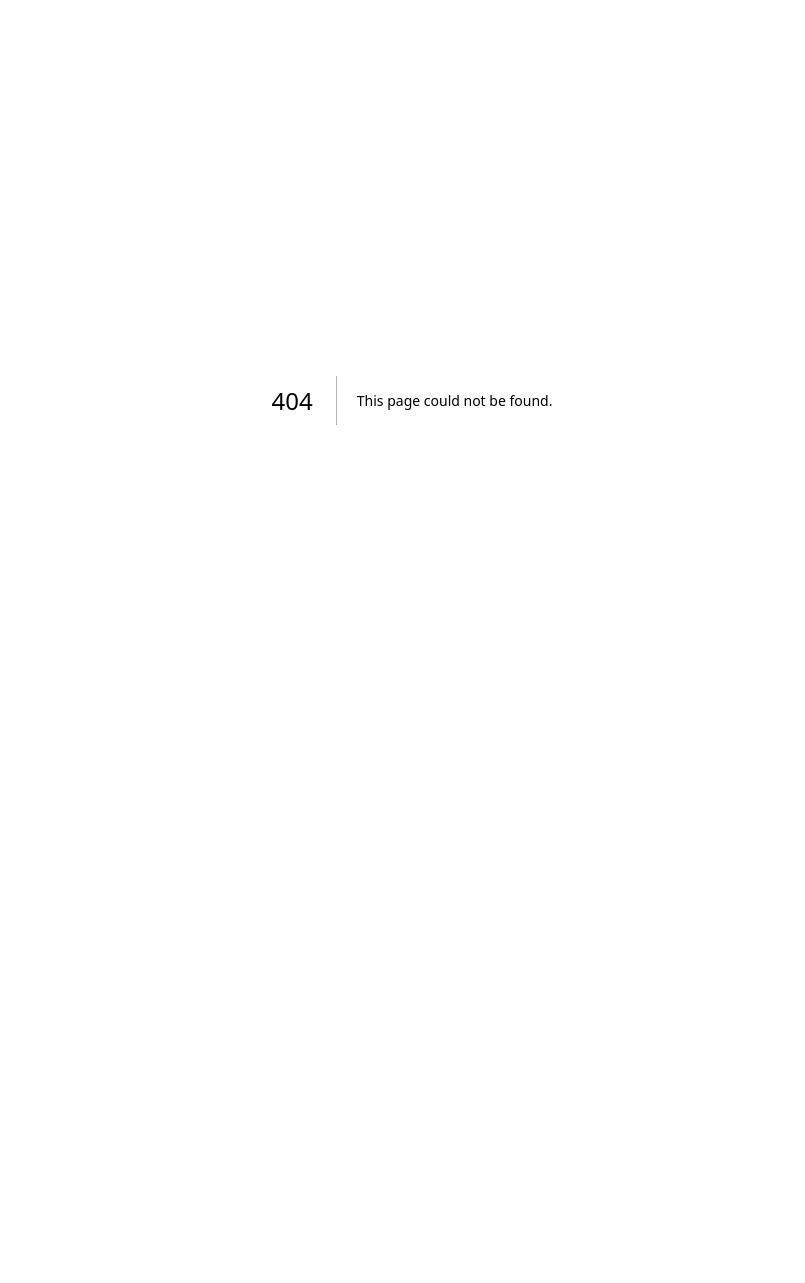
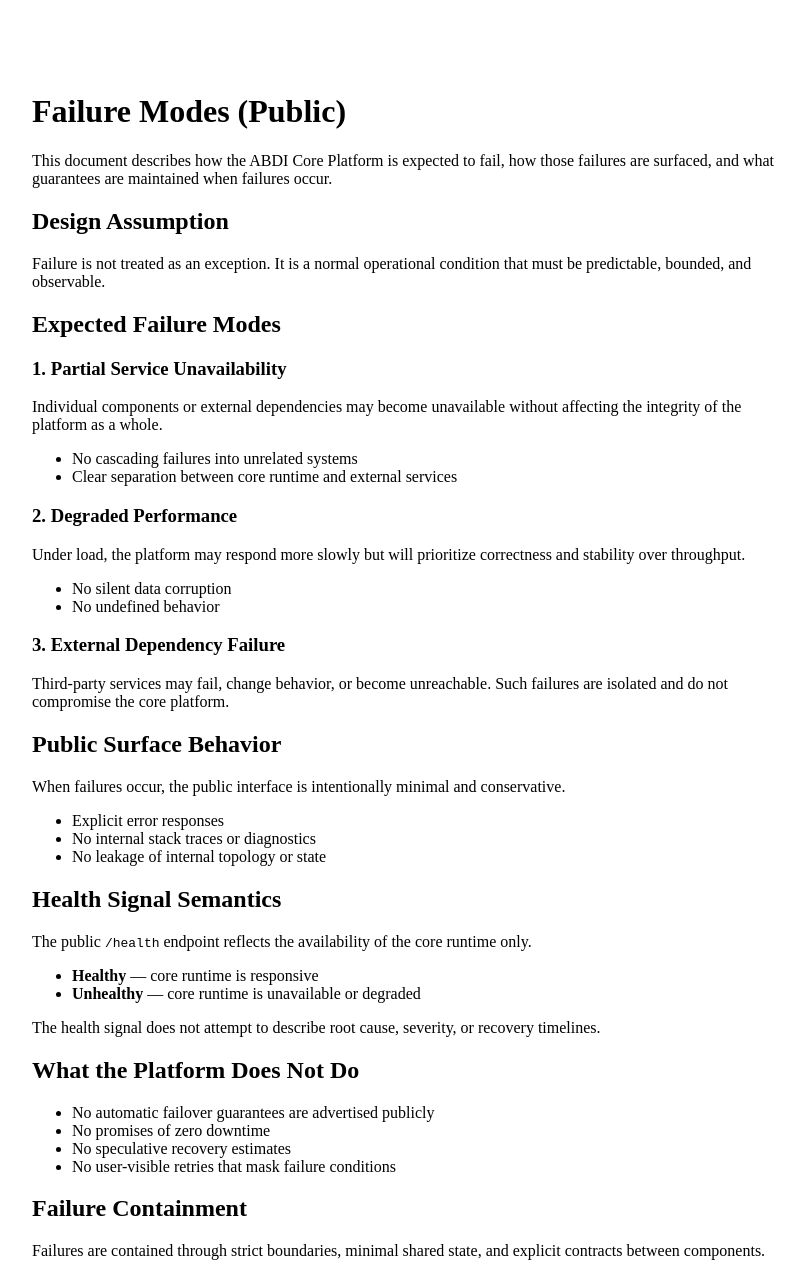
Before and after one commit to slee17an-spec/abdi-website, a Next.js app: page /docs/failure-modes in a window 1280 px wide. Before the commit this address had no page. Shown: the top 1283 px of the page, without its empty margins (228-1033 px from the left). Before the commit the page ends 800 px from the top, so only its background shows below. Built offline with nearby package versions, Linux system fonts and the light colour scheme.

Commit message:
docs: add public Failure Modes (v1.0)

```diff
--- /dev/null
+++ b/app/docs/failure-modes/page.jsx
@@ -0,0 +1,141 @@
+export default function FailureModesPage() {
+  return (
+    <main style={{ maxWidth: 760, margin: "0 auto", padding: "4rem 1.5rem" }}>
+      <h1>Failure Modes (Public)</h1>
+
+      <p>
+        This document describes how the ABDI Core Platform is expected to fail,
+        how those failures are surfaced, and what guarantees are maintained when
+        failures occur.
+      </p>
+
+      <section>
+        <h2>Design Assumption</h2>
+        <p>
+          Failure is not treated as an exception. It is a normal operational
+          condition that must be predictable, bounded, and observable.
+        </p>
+      </section>
+
+      <section>
+        <h2>Expected Failure Modes</h2>
+
+        <h3>1. Partial Service Unavailability</h3>
+        <p>
+          Individual components or external dependencies may become unavailable
+          without affecting the integrity of the platform as a whole.
+        </p>
+        <ul>
+          <li>No cascading failures into unrelated systems</li>
+          <li>Clear separation between core runtime and external services</li>
+        </ul>
+
+        <h3>2. Degraded Performance</h3>
+        <p>
+          Under load, the platform may respond more slowly but will prioritize
+          correctness and stability over throughput.
+        </p>
+        <ul>
+          <li>No silent data corruption</li>
+          <li>No undefined behavior</li>
+        </ul>
+
+        <h3>3. External Dependency Failure</h3>
+        <p>
+          Third-party services may fail, change behavior, or become unreachable.
+          Such failures are isolated and do not compromise the core platform.
+        </p>
+      </section>
+
+      <section>
+        <h2>Public Surface Behavior</h2>
+        <p>
+          When failures occur, the public interface is intentionally minimal and
+          conservative.
+        </p>
+        <ul>
+          <li>Explicit error responses</li>
+          <li>No internal stack traces or diagnostics</li>
+          <li>No leakage of internal topology or state</li>
+        </ul>
+      </section>
+
+      <section>
+        <h2>Health Signal Semantics</h2>
+        <p>
+          The public <code>/health</code> endpoint reflects the availability of
+          the core runtime only.
+        </p>
+        <ul>
+          <li>
+            <strong>Healthy</strong> — core runtime is responsive
+          </li>
+          <li>
+            <strong>Unhealthy</strong> — core runtime is unavailable or degraded
+          </li>
+        </ul>
+        <p>
+          The health signal does not attempt to describe root cause, severity,
+          or recovery timelines.
+        </p>
+      </section>
+
+      <section>
+        <h2>What the Platform Does Not Do</h2>
+        <ul>
+          <li>No automatic failover guarantees are advertised publicly</li>
+          <li>No promises of zero downtime</li>
+          <li>No speculative recovery estimates</li>
+          <li>No user-visible retries that mask failure conditions</li>
+        </ul>
+      </section>
+
+      <section>
+        <h2>Failure Containment</h2>
+        <p>
+          Failures are contained through strict boundaries, minimal shared
+          state, and explicit contracts between components.
+        </p>
+      </section>
+
+      <section>
+        <h2>Philosophy</h2>
+        <p>
+          A system that fails clearly is safer than one that fails silently.
+          Transparency is preferred over optimism.
+        </p>
+      </section>
+
+      <section>
+        <h2>Versioning</h2>
+        <p>
+          This public failure model reflects platform behavior as of
+          <strong> Version 1.0</strong>.
+        </p>
+      </section>
+
+      <hr style={{ margin: "3rem 0" }} />
+
+      <nav style={{ display: "flex", gap: "1.5rem" }}>
+        <a
+          href="/docs/threat-model"
+          style={{ color: "inherit", opacity: 0.85, textDecoration: "underline" }}
+        >
+          Threat Model
+        </a>
+        <a
+          href="/docs/operational-guarantees"
+          style={{ color: "inherit", opacity: 0.85, textDecoration: "underline" }}
+        >
+          Operational Guarantees
+        </a>
+        <a
+          href="/status"
+          style={{ color: "inherit", opacity: 0.85, textDecoration: "underline" }}
+        >
+          Platform Status
+        </a>
+      </nav>
+    </main>
+  );
+}
```
